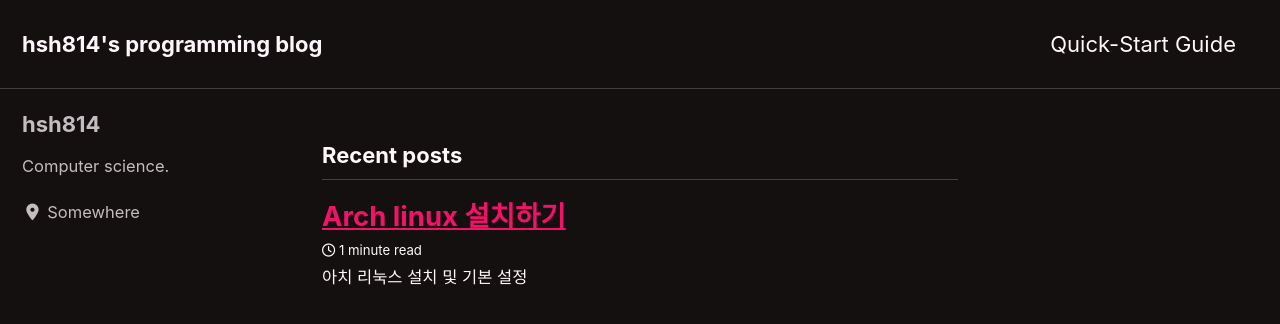
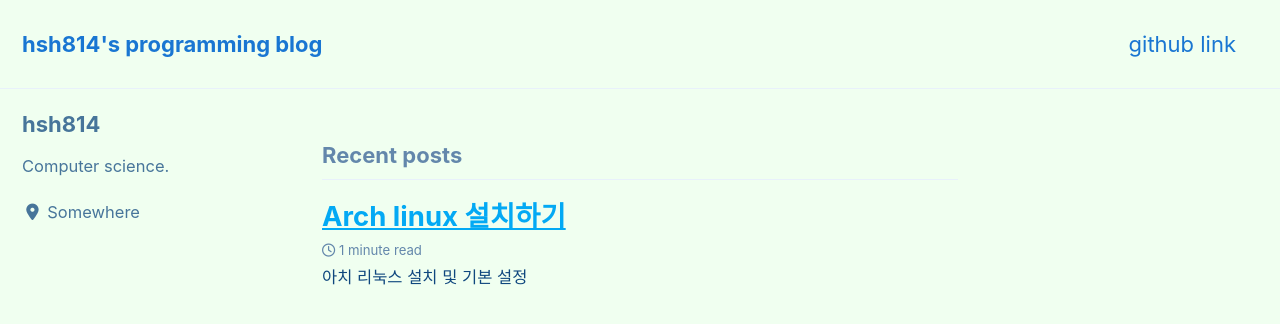
Before and after one commit to hsh814/hsh814.github.io, a Jekyll site: the page built from index.html, in a window 1280 px wide and 900 px high. Shown: the top 324 px of the window. Built offline with Jekyll 4.4.1, drawn with Linux system fonts in a browser that asks for light colours; cached includes are drawn as plain includes; nearby versions of some CDN libraries; the list of posts is cut into pages by our own code.

Commit message:
change setting

```diff
--- a/_config.yml
+++ b/_config.yml
@@ -12,7 +12,7 @@
 
 # theme                  : "minimal-mistakes-jekyll"
 # remote_theme           : "mmistakes/minimal-mistakes"
-minimal_mistakes_skin    : "neon" # "default" "air", "aqua", "contrast", "dark", "dirt", "neon", "mint", "plum", "sunrise"
+minimal_mistakes_skin    : "aqua" # "default" "air", "aqua", "contrast", "dark", "dirt", "neon", "mint", "plum", "sunrise"
 
 # Site Settings
 locale                   : "en-US"
--- a/_data/navigation.yml
+++ b/_data/navigation.yml
@@ -1,7 +1,7 @@
 # main links
 main:
-  - title: "Quick-Start Guide"
-    url: https://mmistakes.github.io/minimal-mistakes/docs/quick-start-guide/
+  - title: "github link"
+    url: https://github.com/hsh814
   # - title: "About"
   #   url: https://mmistakes.github.io/minimal-mistakes/about/
   # - title: "Sample Posts"
```
